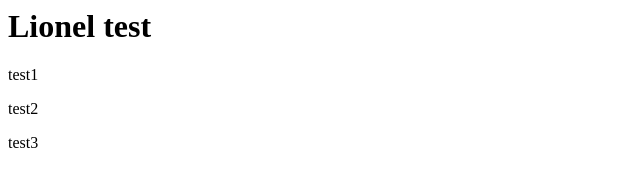
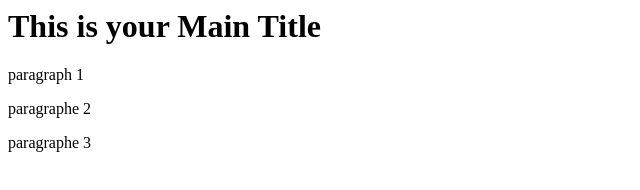
Before and after one commit to borealbirds/CHID_WOTH_CAWA, a plain HTML site: page index.html in a window 1280 px wide. Shown: the whole page, without its empty margins (0-640 px from the left). Drawn offline with Linux system fonts and the light colour scheme.

Commit message:
Update index

```diff
--- a/index.html
+++ b/index.html
@@ -6,9 +6,9 @@
     <title>Document</title>
 </head>
 <body>
-   <h1>Lionel test</h1>
-   <p>test1</p>
-   <p>test2</p>
-   <p>test3</p>
+   <h1>This is your Main Title</h1>
+   <p>paragraph 1</p>
+   <p>paragraphe 2</p>
+   <p>paragraphe 3</p>
 </body>
 </html>
```
